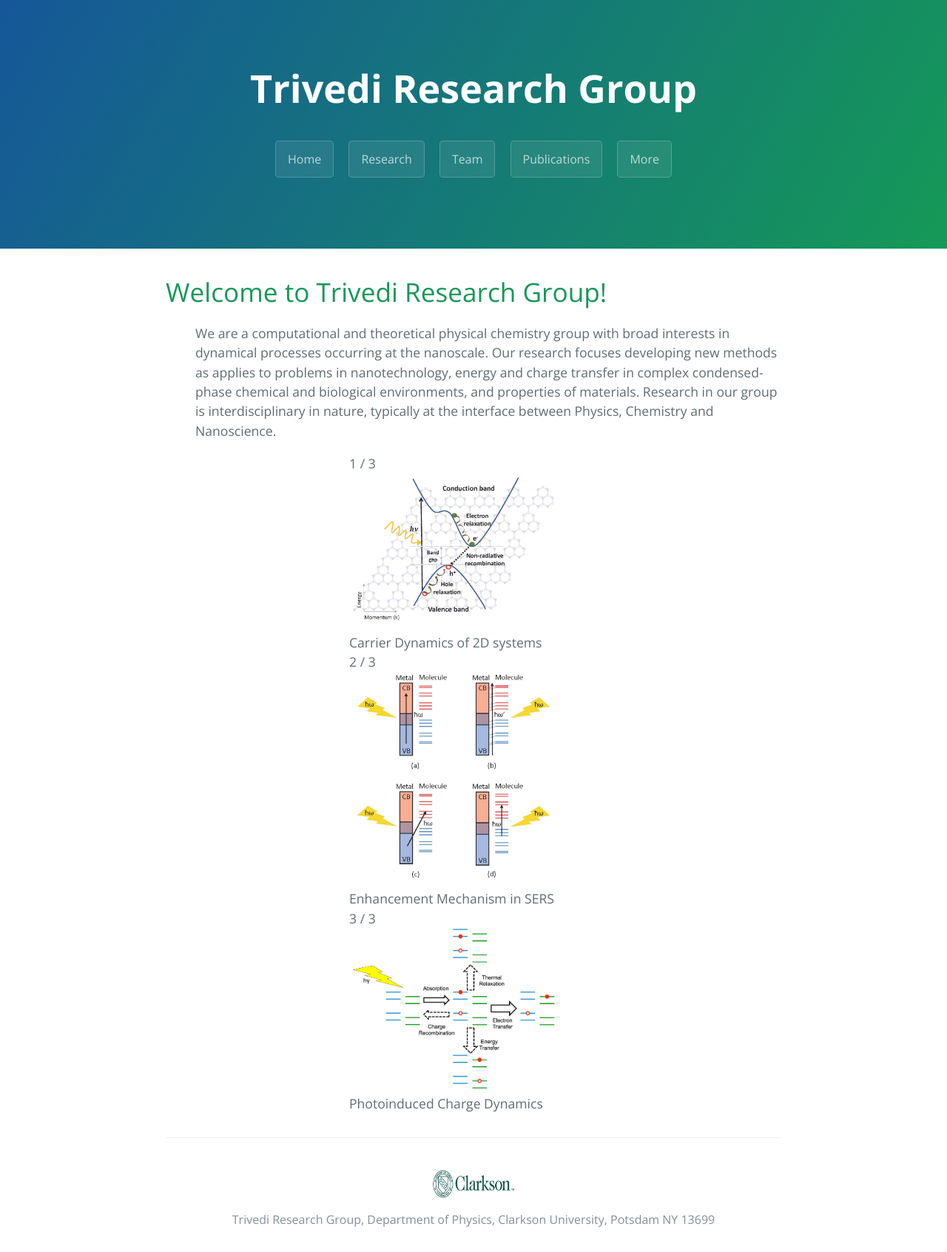
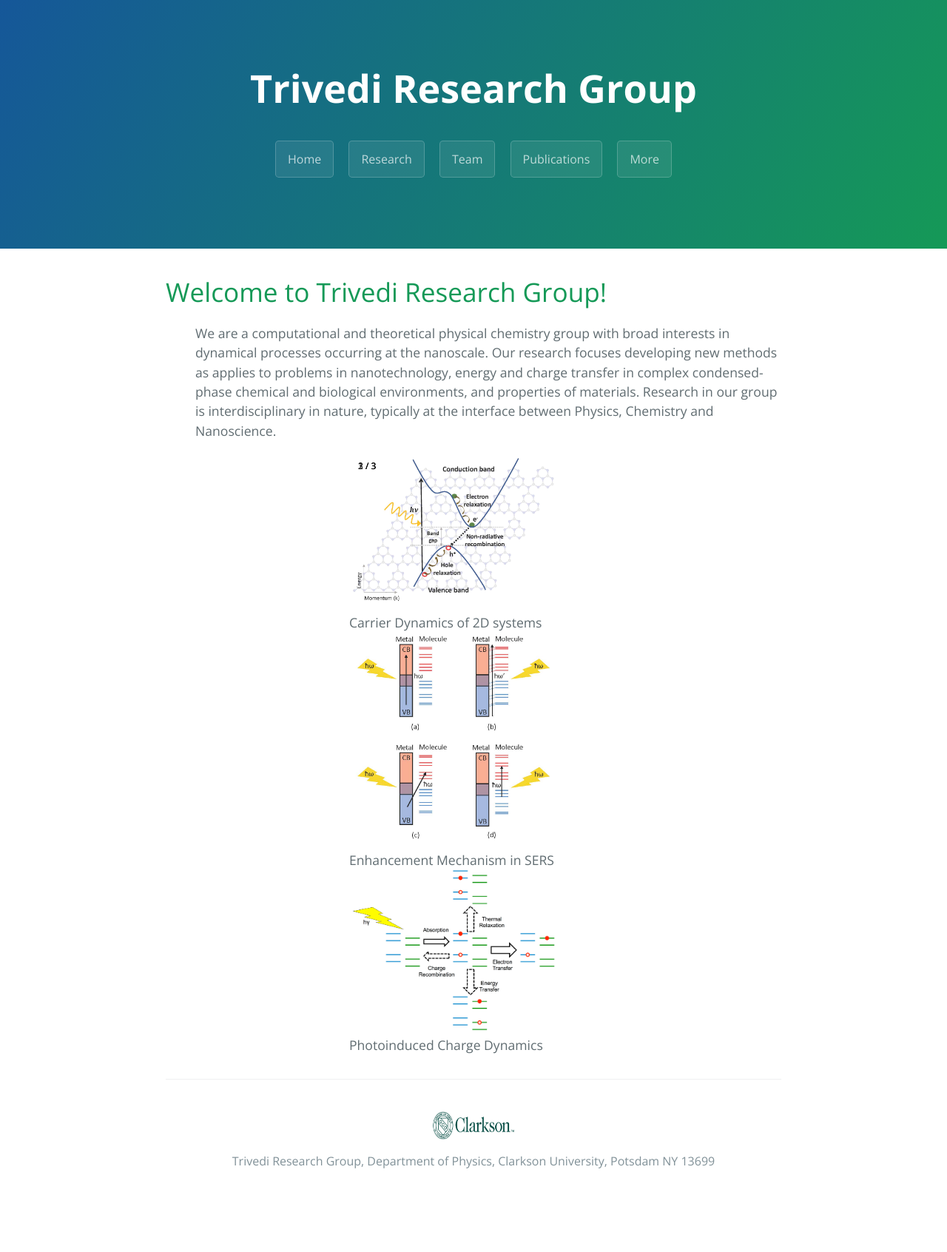
Before and after one commit to dharatrivedi/dharatrivedi.github.io, a Jekyll site: the page built from index.html, in a window 1280 px wide. Shown: the whole page at 74% size. Built offline with Jekyll 4.4.1, drawn with Linux system fonts in a browser that asks for light colours; the list of posts is cut into pages by our own code; after the commit the page ends 1613 px from its top, so only the background shows below that.

Commit message:
Update cayman.css

```diff
--- a/css/cayman.css
+++ b/css/cayman.css
@@ -207,3 +207,5 @@ a:hover { text-decoration: underline; }
 .clearfix { overflow: auto; }
 
 .slideshow-container { max-width: 1000px;  position: relative;  margin: auto; }
+
+.numbertext {  color: rgba(0, 0, 0, 0.9);  font-size: 12px;  padding: 8px 12px;  position: absolute;  top: 0; }
```
